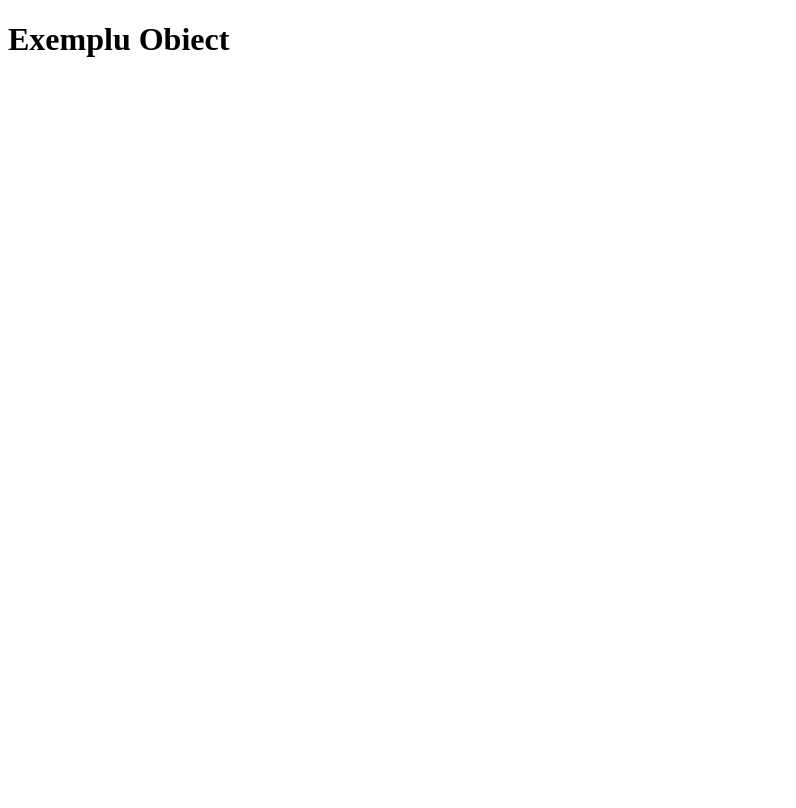
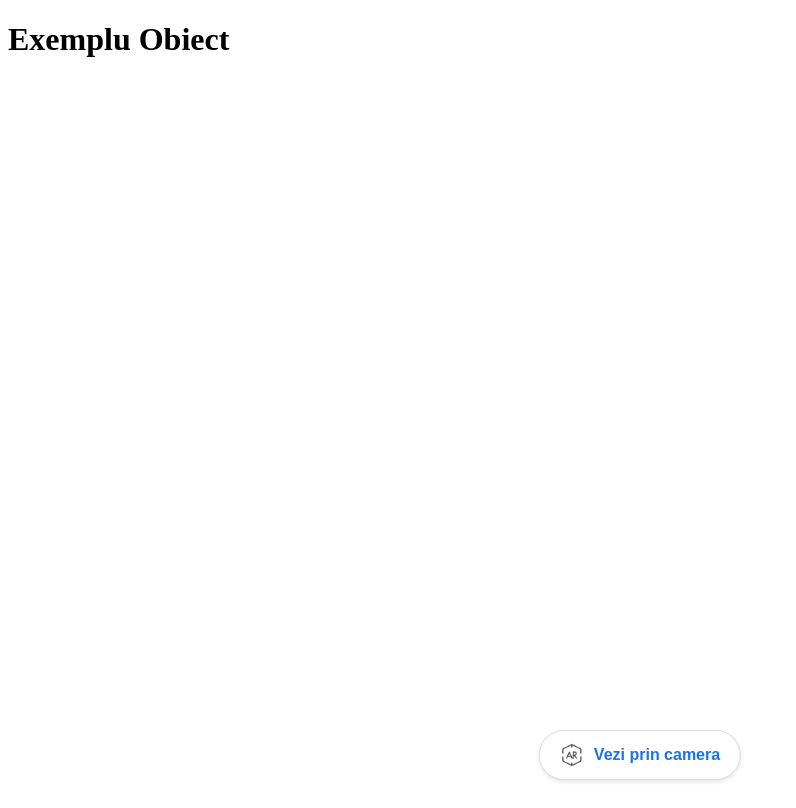
Before and after one commit to N3agu/Augmented-Reality, a plain HTML site: page index.html in a window 1280 px wide. Shown: the whole page, without its empty margins (0-796 px from the left). Drawn offline with Linux system fonts and the light colour scheme; some packages are replaced by stand-ins of ours; a script that the page names is missing.

Commit message:
Implement camera view, add new button to start camera view

```diff
--- a/index.html
+++ b/index.html
@@ -3,23 +3,70 @@
 <head>
     <meta charset="UTF-8">
     <meta name="viewport" content="width=device-width, initial-scale=1.0">
-    <title>AR cu model-viewer</title>
+    <title>AR Test</title>
 
     <script type="module" src="https://ajax.googleapis.com/ajax/libs/model-viewer/3.5.0/model-viewer.min.js"></script>
 
     <style>
-        model-viewer {
+        .ar-container {
+            position: relative;
             width: 100%;
             height: 90vh;
             margin: 0 auto;
         }
+
+        model-viewer {
+            width: 100%;
+            height: 100%;
+        }
+
+        model-viewer::part(ar-button) {
+            display: none;
+        }
+
+        #custom-ar-button {
+            position: absolute;
+            bottom: 20px;
+            left: 50%;
+            transform: translateX(-50%);
+
+            display: flex;
+            align-items: center;
+            gap: 10px;
+
+            background-color: #ffffff;
+            color: #1a73e8;
+            font-family: 'Google Sans', sans-serif;
+            font-size: 16px;
+            font-weight: 600;
+
+            padding: 12px 20px;
+            border-radius: 50px;
+            border: 1px solid #dadce0;
+            box-shadow: 0 2px 4px rgba(0,0,0,0.1);
+
+            cursor: pointer;
+            transition: box-shadow 0.2s ease-in-out;
+        }
+
+        #custom-ar-button:hover {
+            box-shadow: 0 4px 8px rgba(0,0,0,0.15);
+        }
+
+        #custom-ar-button img {
+            width: 24px;
+            height: 24px;
+        }
+
     </style>
 </head>
 <body>
 
     <h1>Exemplu Obiect</h1>
 
+    <div class="ar-container">
         <model-viewer
+            id="ar-viewer"
             src="model.glb"
             ios-src="model.usdz"
             alt="Exemplu model 3D"
@@ -29,5 +76,23 @@
             auto-rotate>
         </model-viewer>
 
+        <button id="custom-ar-button">
+            <img src="Images/ar.png" alt="AR Icon">
+            <span>Vezi prin camera</span>
+        </button>
+    </div>
+
+    <script>
+        document.addEventListener('DOMContentLoaded', () => {
+
+            const modelViewer = document.querySelector('#ar-viewer');
+            const arButton = document.querySelector('#custom-ar-button');
+
+            arButton.addEventListener('click', () => {
+                modelViewer.activateAR();
+            });
+        });
+    </script>
+
 </body>
 </html>
```
Also changed, not shown: Images/ar.png (added), 1 other file. Lines whose indentation alone changed are shown as unchanged.
